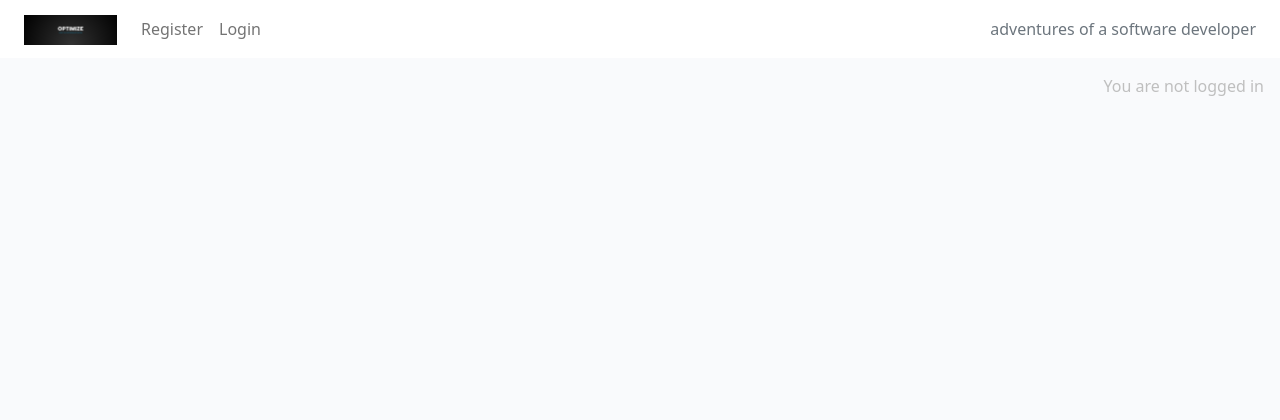
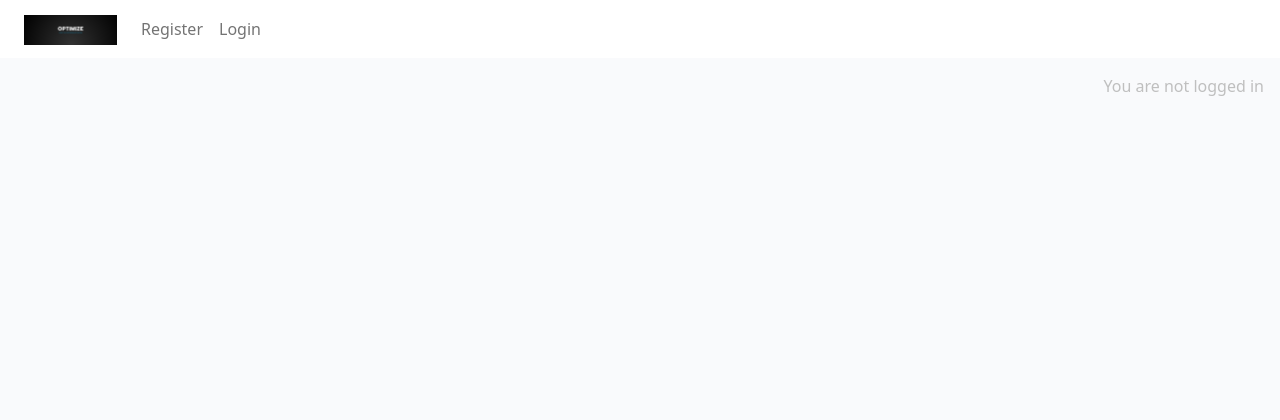
Before and after one commit to CARRIXK/optimize, a Django app: page / in a window 1280 px wide. Shown: the top 420 px of the page. Run offline with Django 4.2, Linux system fonts and the light colour scheme; some libraries are stand-ins or nearby versions.

Commit message:
Final commit for feedback

```diff
--- a/templates/base.html
+++ b/templates/base.html
@@ -88,15 +88,12 @@
                     {% endif %}
 
                 </ul>
-                <span class="navbar-text text-muted">
-                    adventures of a software developer
-                </span>
+
             </div>
         </div>
     </nav>
 
     <main class="flex-shrink-0 main-bg">
-
 
         {% block content %}
         <!-- Content Goes here -->
```
Also changed, not shown: README.md.
